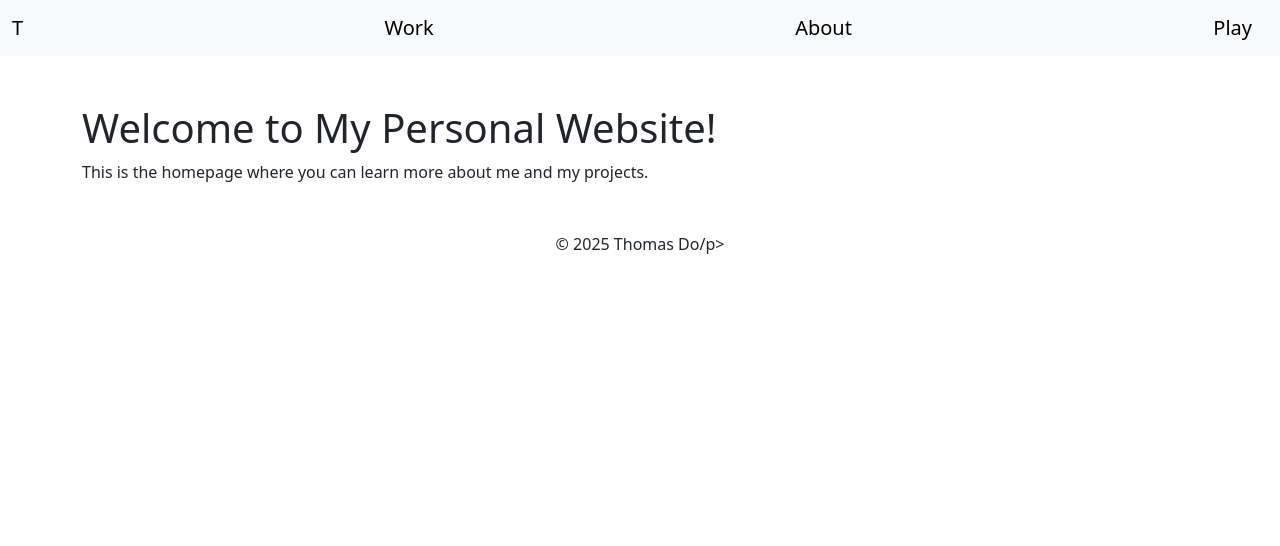
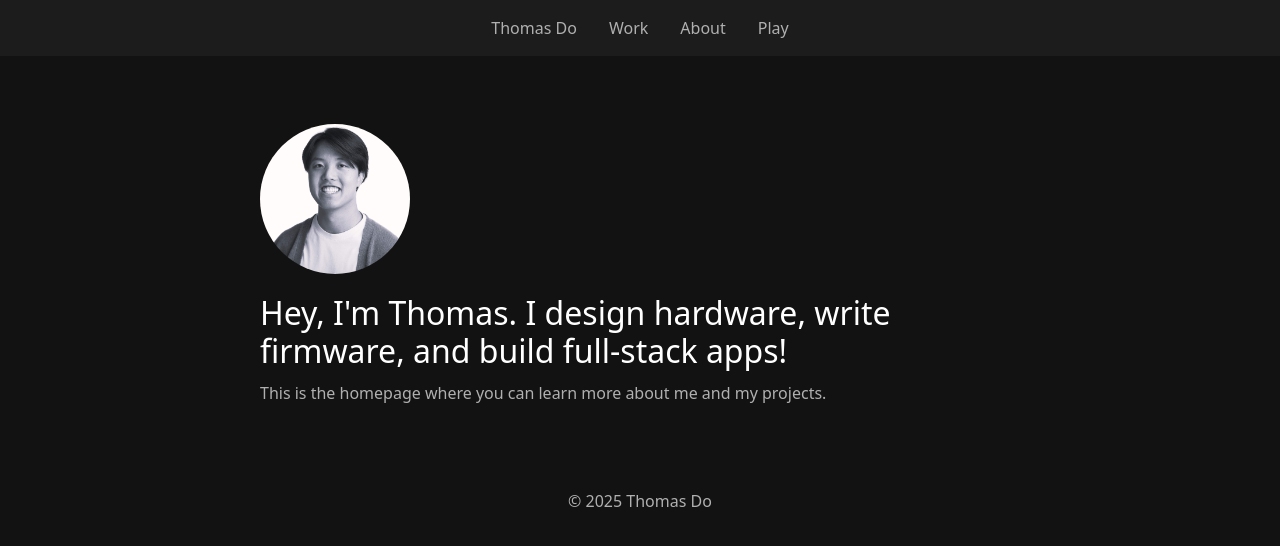
Before and after one commit to ThomasDo-dev/Web_Portfolio, a Flask app: page / in a window 1280 px wide. Shown: the top 546 px of the page. Run offline with Flask 3, Linux system fonts and the light colour scheme.

Commit message:
- added css for styling instead of embedded it in the html code - added a profile pic - made home and base to default the same url

```diff
--- a/app.py
+++ b/app.py
@@ -1,8 +1,8 @@
-from flask import Flask, render_template #this function render template is used to render HTML templates
+from flask import Flask, render_template
 
-app = Flask(__name__) #Create Flask instance and name is special variable helps with locating the resources like templates and static files
+app = Flask(__name__)
 
-@app.route("/") #Tells Flask which Url should trigger the function below which in this case is the root which is https://127.0.0.1:5000/
+@app.route("/")
 def home():
     return render_template("home.html")
 
@@ -18,8 +18,5 @@ def about():
 def play():
     return render_template("play.html")
 
-#asdasda
-
-
-if __name__ == "__main__": #__name__ a built-in Python variable holds the name of the current module and this if statement ensure that this part of the code only runs when the script is executed directly and not when it's imported
-    app.run(debug = True)  # this if and app.run ensures Flask Development server is only started when running this file and not other files that might import this file
+if __name__ == "__main__":
+    app.run(debug=True)
--- /dev/null
+++ b/static/styles.css
@@ -0,0 +1,68 @@
+/* Dark Theme Styles */
+body {
+    background-color: #121212; /* Dark background */
+    color: #b0b0b0; /* Light gray text */
+}
+
+.profile-container {
+    display: flex;
+    align-items: center;
+    justify-content: flex-start; /* Aligns content to the left */
+    gap: 20px;
+    margin-top: 50px;
+    max-width: 800px;  /* Limits the width of the container */
+    margin: 0 auto;    /* Centers the container horizontally */
+    padding: 20px;     /* Adds padding to the container */
+    flex-wrap: wrap;   /* Allows text and image to wrap if space is not enough */
+}
+
+.profile-image {
+    width: 150px;
+    height: 150px;
+    border-radius: 50%;
+    object-fit: cover;
+}
+
+.profile-text h1 {
+    font-size: 2rem;
+    margin-bottom: 10px;
+    color: #ffffff; /* White text for the title */
+    word-wrap: break-word; /* Ensures text breaks properly */
+}
+
+.profile-text p {
+    font-size: 1rem;
+    color: #b0b0b0; /* Gray text for the paragraph */
+    word-wrap: break-word; /* Ensures text breaks properly */
+}
+
+/* Media query for smaller screens */
+@media (max-width: 768px) {
+    .profile-container {
+        flex-direction: column; /* Stack items vertically on smaller screens */
+        text-align: center;
+    }
+
+    .profile-image {
+        margin-bottom: 20px;
+    }
+}
+
+
+/* Custom Dark Navigation */
+.custom-nav {
+    display: flex;
+    justify-content: center; /* Center the links horizontally */
+    padding: 1rem 0;
+    background-color: #1c1c1c; /* Darker background for navigation */
+}
+
+.custom-nav a {
+    color: #b0b0b0; /* Light gray text for navigation links */
+    margin: 0 1rem;
+    text-decoration: none;
+}
+
+.custom-nav a:hover {
+    color: #ffffff; /* White text on hover */
+}
--- a/templates/base.html
+++ b/templates/base.html
@@ -1,20 +1,20 @@
 <!DOCTYPE html>
-<html lang="en">
+<html lang="en" data-bs-theme="dark">
 <head>
     <meta charset="UTF-8">
     <meta name="viewport" content="width=device-width, initial-scale=1.0">
     <title>{% block title %}My Website{% endblock %}</title>
     <link rel="stylesheet" href="https://cdn.jsdelivr.net/npm/bootstrap@5.3.0/dist/css/bootstrap.min.css">
+    <!-- Link to the external CSS file -->
+    <link rel="stylesheet" href="{{ url_for('static', filename='styles.css') }}">
 </head>
 <body>
-    <nav class="navbar navbar-expand-lg navbar-light bg-light">
-        <div class="container-fluid">
-            <a class="navbar-brand" href="/">T</a>
-            <a class="navbar-brand" href="/work">Work</a>
-            <a class="navbar-brand" href="/about">About</a>
-            <a class="navbar-brand" href="/play">Play</a>
-        </div>
-    </nav>
+    <div class="custom-nav">
+        <a href="/">Thomas Do</a>
+        <a href="/work">Work</a>
+        <a href="/about">About</a>
+        <a href="/play">Play</a>
+    </div>
 
     <div class="container mt-5">
         {% block content %}
@@ -22,7 +22,7 @@
     </div>
 
     <footer class="text-center mt-5">
-        <p>&copy; 2025 Thomas Do/p>
+        <p>&copy; 2025 Thomas Do</p>
     </footer>
 </body>
 </html>
--- a/templates/home.html
+++ b/templates/home.html
@@ -5,6 +5,11 @@ Home - My Personal Website
 {% endblock %}
 
 {% block content %}
-<h1>Welcome to My Personal Website!</h1>
-<p>This is the homepage where you can learn more about me and my projects.</p>
+<div class="profile-container">
+    <img src="{{ url_for('static', filename='profile.jpeg') }}" alt="Thomas's Profile Picture" class="profile-image">
+    <div class="profile-text">
+        <h1>Hey, I'm Thomas. I design hardware, write firmware, and build full-stack apps!</h1>
+        <p>This is the homepage where you can learn more about me and my projects.</p>
+    </div>
+</div>
 {% endblock %}
```
Also changed, not shown: static/profile.jpeg (added).
